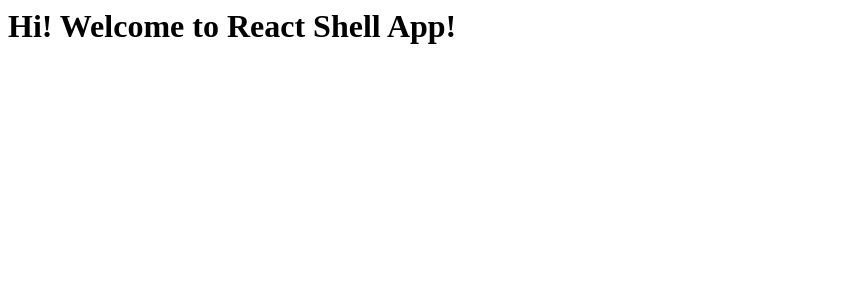
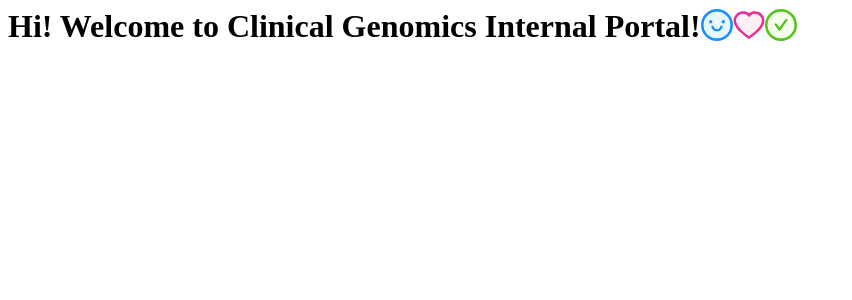
Before and after one commit to elevu/clinical-genomics-ui, a React app: page / in a window 1280 px wide. Shown: the top 300 px of the page, without its empty margins (0-852 px from the left). Built offline with nearby package versions, Linux system fonts and the light colour scheme.

Commit message:
Add antd

```diff
--- a/package.json
+++ b/package.json
@@ -22,6 +22,8 @@
   "homepage": "https://github.com/Clinical-Genomics/clinical-genomics-ui#readme",
   "description": "",
   "dependencies": {
+    "@ant-design/icons": "^4.2.2",
+    "antd": "^4.7.0",
     "react": "^16.13.1",
     "react-dom": "^16.13.1",
     "react-router-dom": "^5.2.0"
@@ -59,7 +61,7 @@
     "source-map-loader": "^1.1.1",
     "ts-jest": "^26.4.1",
     "typescript": "^4.0.3",
-    "webpack": "^5.0.0",
+    "webpack": "5.0.0",
     "webpack-cli": "^4.0.0",
     "webpack-dev-server": "^3.11.0"
   }
--- a/src/App.tsx
+++ b/src/App.tsx
@@ -1,7 +1,16 @@
 import * as React from 'react'
+import './App.style.css'
+import { SmileTwoTone, HeartTwoTone, CheckCircleTwoTone } from '@ant-design/icons'
 
 export interface AppProps {
   name: string
 }
 
-export const App: React.FC<AppProps> = (props: AppProps) => <h1>Hi! Welcome to {props.name}!</h1>
+export const App: React.FC<AppProps> = (props: AppProps) => (
+  <h1>
+    Hi! Welcome to {props.name}!
+    <SmileTwoTone />
+    <HeartTwoTone twoToneColor="#eb2f96" />
+    <CheckCircleTwoTone twoToneColor="#52c41a" />
+  </h1>
+)
--- a/src/index.html
+++ b/src/index.html
@@ -1,9 +1,8 @@
 <html lang="en">
 <head>
-        <title>React Shell App!</title>
+    <title>Clinical Genomics</title>
 </head>
 <body>
-        <!-- We will insert the dom here -->
 <div id="app">
 </div>
 </body>
--- a/src/index.tsx
+++ b/src/index.tsx
@@ -3,7 +3,7 @@ import * as ReactDOM from 'react-dom'
 import { App } from './App'
 ReactDOM.render(
   <React.StrictMode>
-    <App name="React Shell App" />
+    <App name="Clinical Genomics Internal Portal" />
   </React.StrictMode>,
   document.getElementById('app')
 )
```
Also changed, not shown: src/App.style.css (added), 1 other file (tests, documents, lock files or other folders). Lines whose indentation alone changed are shown as unchanged.
